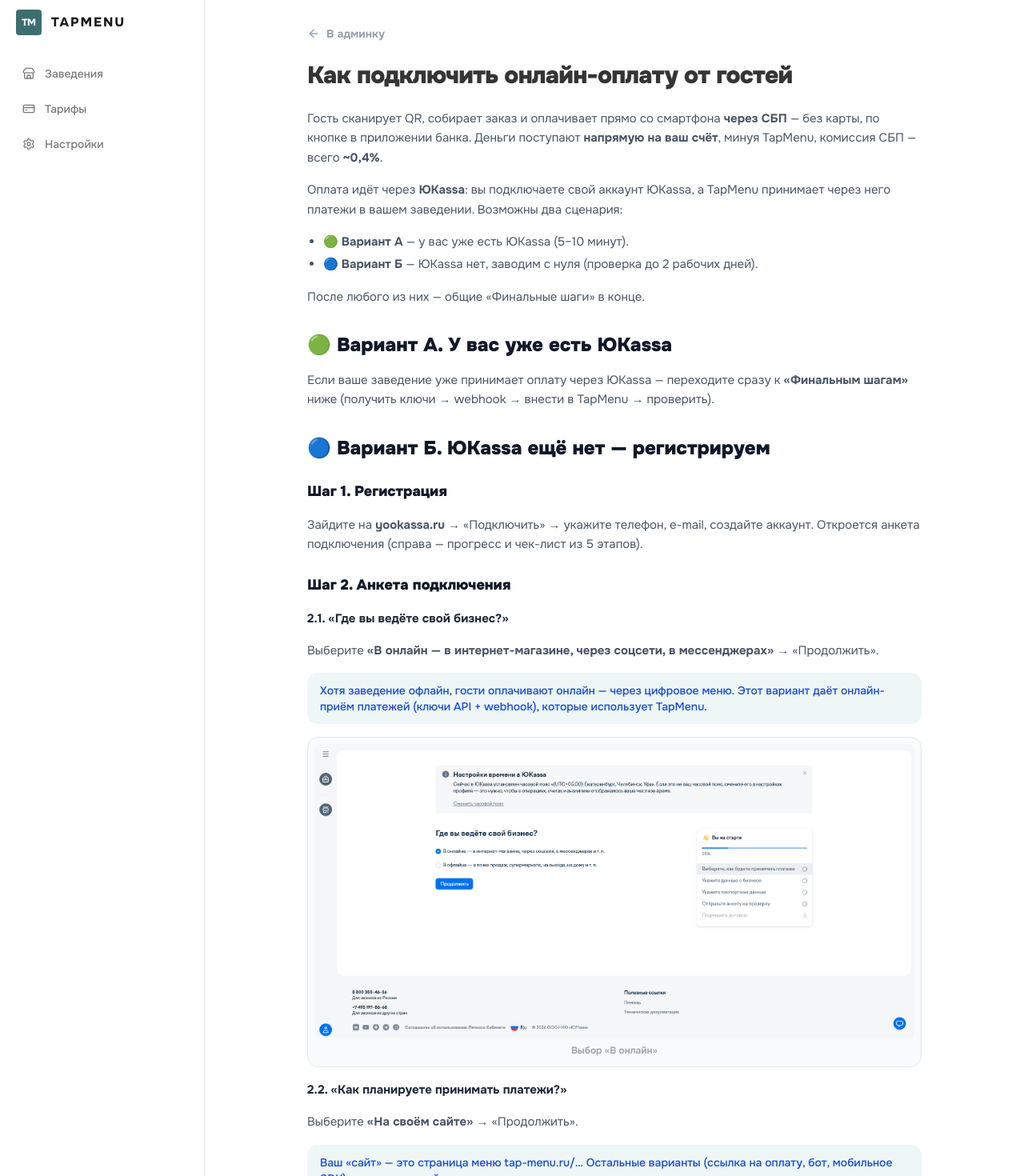
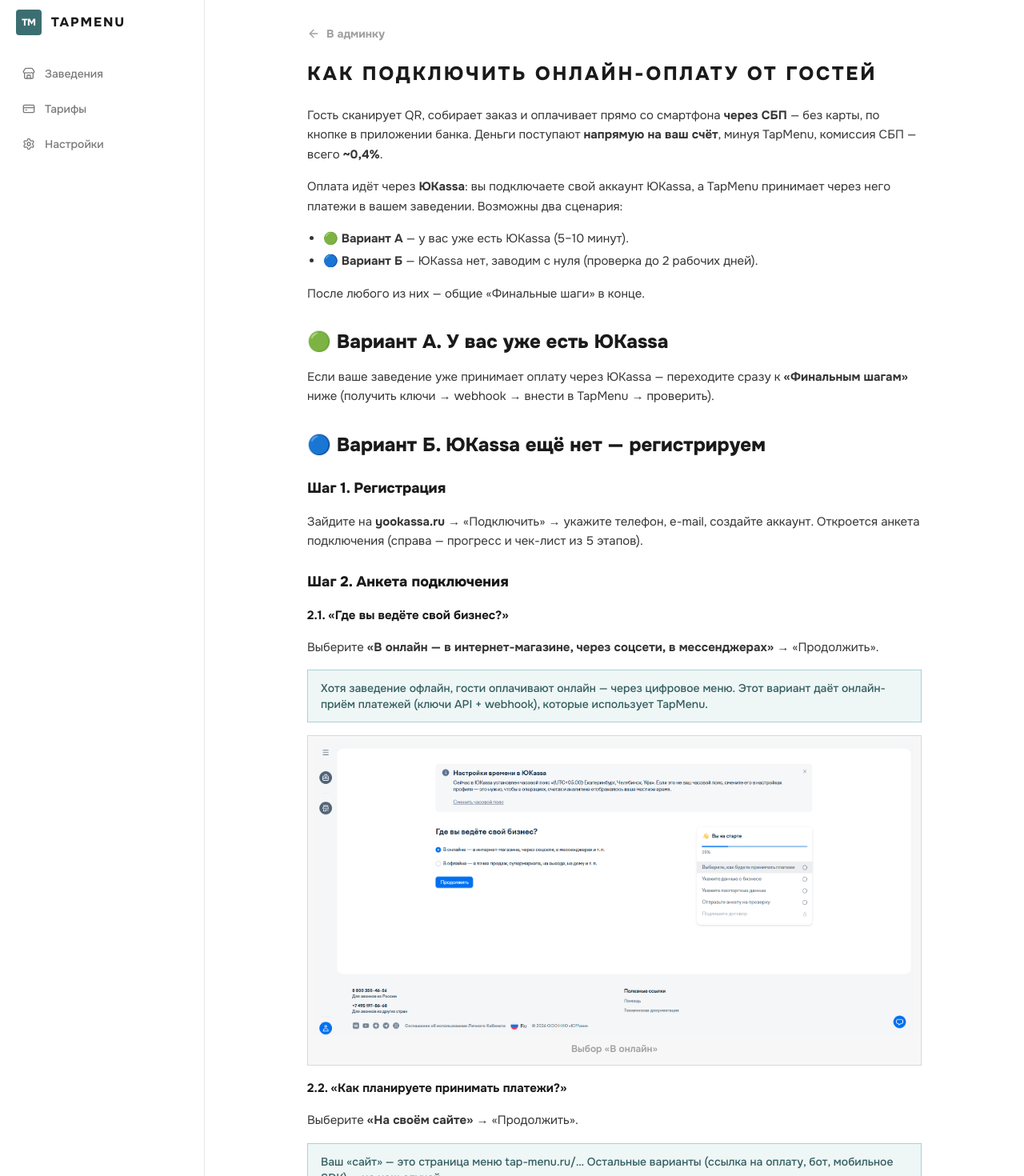
Before and after one commit to FedorovMaks/saasQR, a Next.js app: page /admin/help/payments in a window 1280 px wide. Shown: the top 1470 px of the page at 80% size. Built offline with nearby package versions, Linux system fonts and the light colour scheme; no server answers; the database is empty; sample sign-in values are in the browser's storage.

Commit message:
Restyle payments help page to editorial palette
Replace blue/gray Tailwind classes with teal/charcoal tokens,
sharp corners on screenshots and note boxes.

Co-Authored-By: Claude Opus 4.6 <noreply@anthropic.com>

```diff
--- a/src/app/admin/help/payments/page.tsx
+++ b/src/app/admin/help/payments/page.tsx
@@ -3,14 +3,14 @@ import { ArrowLeft } from "lucide-react";
 
 function Screenshot({ src, caption }: { src: string; caption: string }) {
   return (
-    <figure className="rounded-2xl border border-gray-200 bg-gray-50 p-2">
+    <figure className="border border-[#d9d9d9] bg-[#f7f7f7] p-2">
       {/* eslint-disable-next-line @next/next/no-img-element */}
       <img
         src={src}
         alt={caption}
-        className="mx-auto block max-w-full rounded-lg"
+        className="mx-auto block max-w-full"
       />
-      <figcaption className="px-2 pb-1 pt-2 text-center text-xs font-semibold text-gray-400">
+      <figcaption className="px-2 pb-1 pt-2 text-center text-xs font-semibold text-[#a0a0a0]">
         {caption}
       </figcaption>
     </figure>
@@ -25,23 +25,23 @@ function Note({
   tone?: "blue" | "amber" | "green";
 }) {
   const tones = {
-    blue: "bg-[#eef6f6] text-blue-700",
-    amber: "bg-amber-50 text-amber-700",
-    green: "bg-green-50 text-green-700",
+    blue: "bg-[#eef6f6] border-[#a9d1d3] text-[#325d5f]",
+    amber: "bg-[#fef8ec] border-[#d4a83a] text-[#9a7209]",
+    green: "bg-[#eef7f0] border-[#b3d9c0] text-[#256841]",
   };
   return (
-    <div className={`rounded-2xl px-4 py-3 text-sm font-medium ${tones[tone]}`}>
+    <div className={`border px-4 py-3 text-sm font-medium ${tones[tone]}`}>
       {children}
     </div>
   );
 }
 
 function H2({ children }: { children: React.ReactNode }) {
-  return <h2 className="pt-4 text-2xl font-black text-gray-900">{children}</h2>;
+  return <h2 className="pt-4 text-2xl font-extrabold text-[#1a1a1a]">{children}</h2>;
 }
 
 function H3({ children }: { children: React.ReactNode }) {
-  return <h3 className="pt-2 text-lg font-black text-gray-900">{children}</h3>;
+  return <h3 className="pt-2 text-lg font-extrabold text-[#1a1a1a]">{children}</h3>;
 }
 
 export default function PaymentsHelpPage() {
@@ -49,17 +49,17 @@ export default function PaymentsHelpPage() {
     <div className="mx-auto max-w-3xl">
       <Link
         href="/admin"
-        className="mb-6 inline-flex items-center gap-2 text-sm font-bold text-gray-400 transition-colors hover:text-[#3c6e71]"
+        className="mb-6 inline-flex items-center gap-2 text-sm font-bold text-[#a0a0a0] transition-colors hover:text-[#3c6e71]"
       >
         <ArrowLeft className="h-4 w-4" />
         В админку
       </Link>
 
-      <h1 className="text-3xl font-black tracking-tight">
+      <h1 className="text-2xl font-extrabold uppercase tracking-[0.12em] text-[#1a1a1a]">
         Как подключить онлайн-оплату от гостей
       </h1>
 
-      <div className="mt-6 space-y-4 text-[15px] leading-relaxed text-gray-600">
+      <div className="mt-6 space-y-4 text-[15px] leading-relaxed text-[#353535]">
         <p>
           Гость сканирует QR, собирает заказ и оплачивает прямо со смартфона
           <b> через СБП</b> — без карты, по кнопке в приложении банка. Деньги
@@ -102,7 +102,7 @@ export default function PaymentsHelpPage() {
 
         <H3>Шаг 2. Анкета подключения</H3>
 
-        <p className="font-bold text-gray-800">
+        <p className="font-bold text-[#1a1a1a]">
           2.1. «Где вы ведёте свой бизнес?»
         </p>
         <p>
@@ -116,7 +116,7 @@ export default function PaymentsHelpPage() {
         </Note>
         <Screenshot src="/guide/1.png" caption="Выбор «В онлайн»" />
 
-        <p className="font-bold text-gray-800">
+        <p className="font-bold text-[#1a1a1a]">
           2.2. «Как планируете принимать платежи?»
         </p>
         <p>
@@ -127,7 +127,7 @@ export default function PaymentsHelpPage() {
           на оплату, бот, мобильное SDK) — не наш случай.
         </Note>
 
-        <p className="font-bold text-gray-800">
+        <p className="font-bold text-[#1a1a1a]">
           2.3. «Платежи на сайте»: адрес сайта и реквизиты ⭐ (самый важный шаг)
         </p>
         <p>
@@ -175,7 +175,7 @@ export default function PaymentsHelpPage() {
           caption="ЮKassa: «Адрес сайта» и «Ссылка на реквизиты»"
         />
 
-        <p className="font-bold text-gray-800">2.4. «Данные о бизнесе»</p>
+        <p className="font-bold text-[#1a1a1a]">2.4. «Данные о бизнесе»</p>
         <ul className="list-disc space-y-1 pl-5">
           <li>
             <b>Цель деятельности:</b> оставьте «Получение прибыли от реализации
@@ -196,7 +196,7 @@ export default function PaymentsHelpPage() {
           caption="Цель деятельности + БИК и номер счёта"
         />
 
-        <p className="font-bold text-gray-800">2.5. «Паспортные данные»</p>
+        <p className="font-bold text-[#1a1a1a]">2.5. «Паспортные данные»</p>
         <p>
           Заполните как в паспорте: ФИО, гражданство, адрес регистрации, индекс.
           Загрузите цветной снимок паспорта (разворот с фото; цветное, чёткое,
@@ -204,7 +204,7 @@ export default function PaymentsHelpPage() {
         </p>
         <Screenshot src="/guide/4.png" caption="Паспортные данные + загрузка скана" />
 
-        <p className="font-bold text-gray-800">
+        <p className="font-bold text-[#1a1a1a]">
           2.6. «Проверьте данные перед отправкой»
         </p>
         <p>
@@ -260,7 +260,7 @@ export default function PaymentsHelpPage() {
 
         {/* ФИНАЛЬНЫЕ ШАГИ */}
         <H2>✅ Финальные шаги (для обоих вариантов)</H2>
-        <p className="text-sm text-gray-500">
+        <p className="text-sm text-[#7a7a7a]">
           Эти шаги выполняются, когда в кабинете ЮKassa доступен раздел
           «Интеграция» (для нового аккаунта — после проверки договора из Шага 5).
         </p>
```
